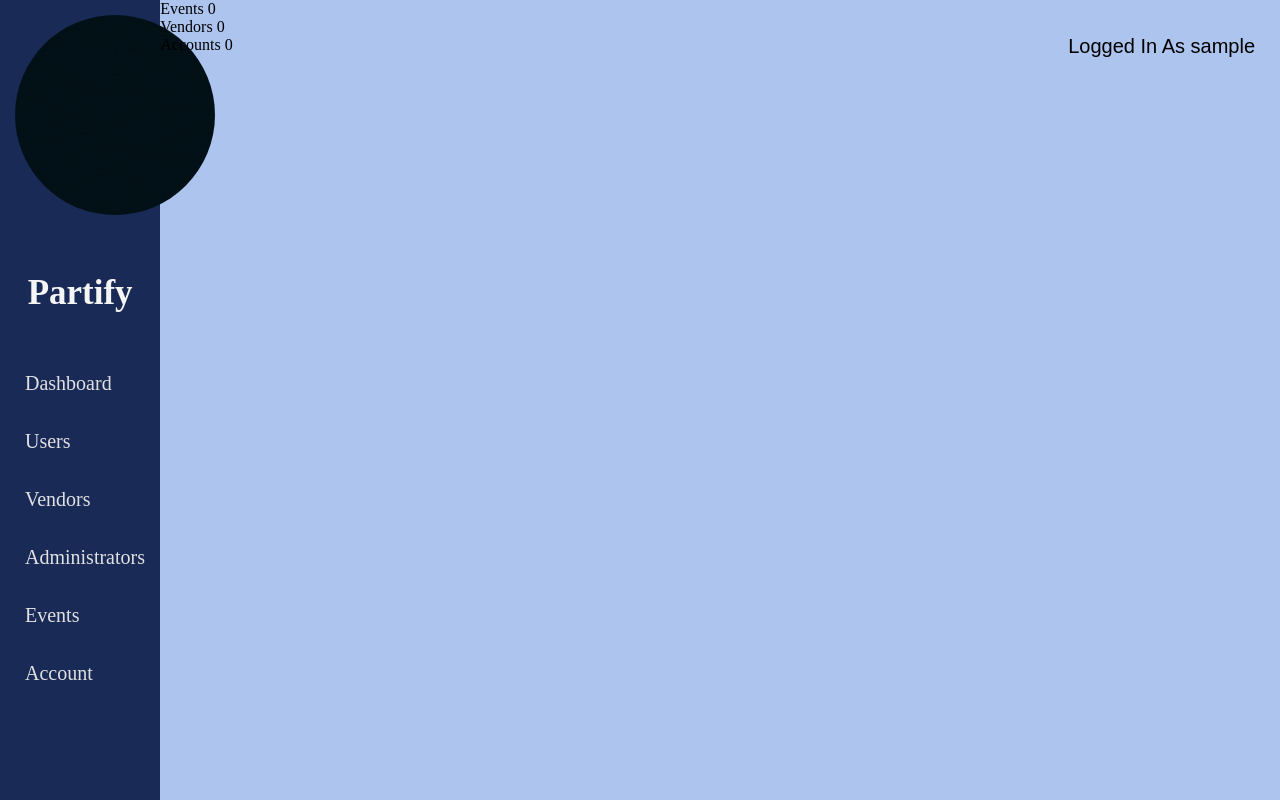
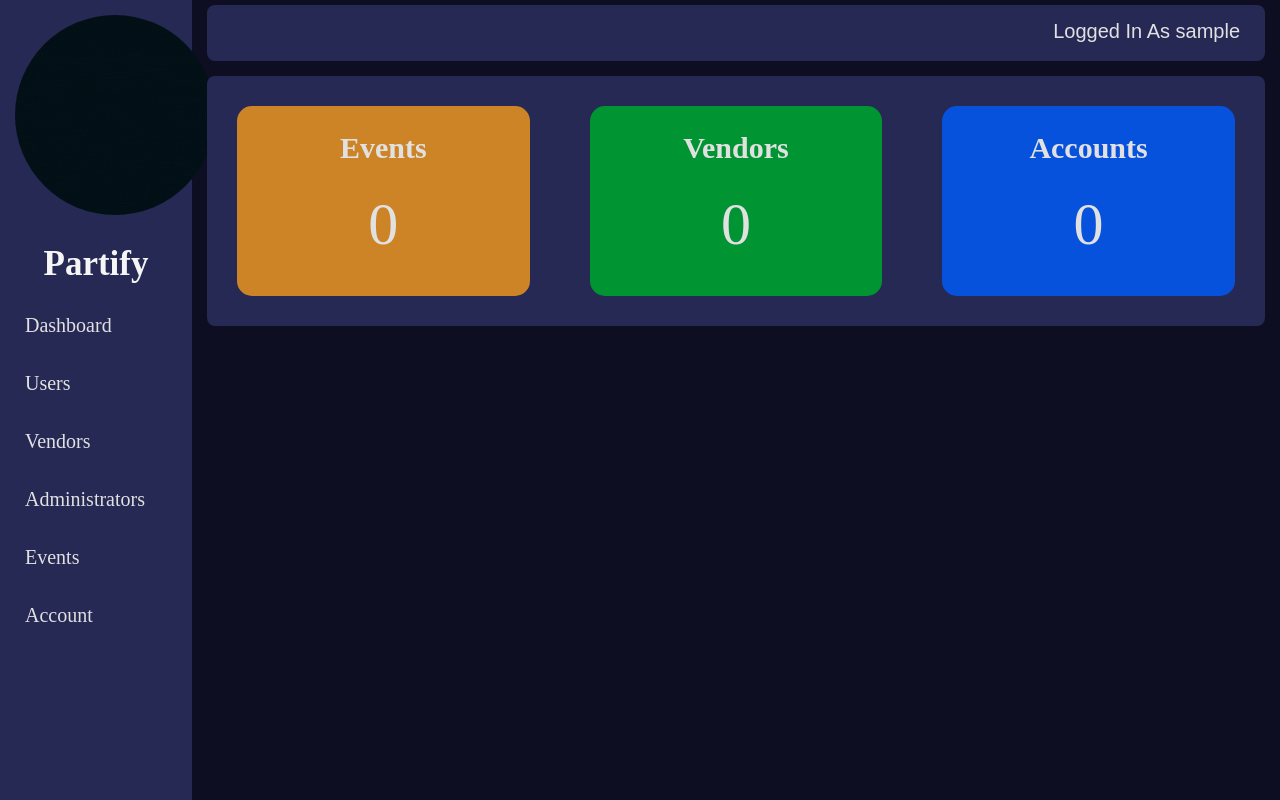
Before and after one commit to ThisuriAbeywardana/Partify, a PHP site: page /Admin/dashboard.php in a window 1280 px wide. Run offline with PHP 8.4, Linux system fonts and the light colour scheme; the visitor is signed in with stand-in values (Sample User, id 1); data that the repository does not hold is empty.

Commit message:
addedd some css

```diff
--- a/Admin/dashboard.php
+++ b/Admin/dashboard.php
@@ -3,40 +3,43 @@
     if(!isset($_SESSION['loggedIn']) && $_SESSION['loggedIn']!='true' && $_SESSION['userType']!='Admin'){
         header("Location: ../login.php");
     }
+
+
 ?>
 <!DOCTYPE html>
 <html lang="en">
 <head>
     <meta charset="UTF-8">
     <meta name="viewport" content="width=device-width, initial-scale=1.0">
-    <title>Dashboard</title>
+    <title>Account</title>
     <link rel="stylesheet" type="text/css" href="../css/main.css">
     <link rel="stylesheet" type="text/css" href="../css/navbar.css">
     <link rel="stylesheet" type="text/css" href="../css/header2.css">
-
+    <link rel="stylesheet" type="text/css" href="../css/profile.css">
+    <link rel="stylesheet" type="text/css" href="../css/footer.css">
+    <link rel="stylesheet" type="text/css" href="../css/adminDashboard.css">
 </head>
 <body>
-<?php include('../Includes/header2.php') ?>
 
 <div class="container">
     <?php
         include('./nav.php');
+    ?>
+    <div class="right">
+    <?php
+        include('../Includes/header2.php');
         include('../Controls/general.php');
-
-
     ?>
-    <div class="mainUP">
-        <div class="card">
-            Events <?php echo getEventCount(); ?>
-        </div>
-        <div class="card">
-            Vendors <?php echo getVendorCount(); ?>
-        </div>
-        <div class="card">
-            Accounts <?php echo getUserCount(); ?>
+        <div class="mainUP">
+            <div class="card c1">
+                <h3>Events</h3><p> <?php echo getEventCount(); ?></p>
+            </div>
+            <div class="card c2">
+                <h3>Vendors</h3> <p><?php echo getVendorCount(); ?></p>
+            </div>
+            <div class="card c3">
+                <h3>Accounts</h3><p><?php echo getUserCount(); ?></p>
+            </div>
         </div>
     </div>
-
-
-
 </div>
--- /dev/null
+++ b/css/adminDashboard.css
@@ -0,0 +1,35 @@
+.mainUP{
+    margin: 15px;
+    background-color: #252954;
+    height: 250px;
+    border-radius: 8px;
+    color:  rgb(225, 225, 226);
+    display: grid;
+    grid-template-columns: 33.33% 33.33% 33.33%;
+}
+.mainUP .card{
+    background: rgb(26, 29, 58);
+    margin: 30px;
+    border-radius: 15px;
+}
+
+.mainUP .card h3{
+    margin: 25px 0px;
+
+    text-align: center;
+    font-size: 30px;
+}
+.mainUP .card p{
+    text-align: center ;
+    font-size: 60px;
+
+}
+.mainUP .c1{
+    background-color: #ffa01ac5;
+}
+.mainUP .c2{
+    background-color: #009432;
+}
+.mainUP .c3{
+    background-color: #0652DD;
+}
--- a/css/header2.css
+++ b/css/header2.css
@@ -24,7 +24,10 @@
 } */
 .head{
     height: 7%;
-    background-color: white;
+    background-color: #252954;
+    margin: 5px 15px;
+    border-radius: 8px;
+    color: rgb(225, 225, 226);
 }
 .head .username{
     float: right;
--- a/css/main.css
+++ b/css/main.css
@@ -5,5 +5,12 @@
 }
 body{
     /* background-color: rgb(212, 198, 212); */
-    background-color: #adc4ee;
+    background-color: #0e0e23;
 }
+.users{
+    background-color: #252954;
+    margin: 15px;
+    border-radius: 15px;
+    color:  rgb(225, 225, 226);
+    height: 50vh;
+}
--- a/css/navbar.css
+++ b/css/navbar.css
@@ -7,7 +7,7 @@
 
     height: 100vh;
     display: inline-block;
-    background-color: #192a56;
+    background-color: #252954;
     color: whitesmoke;
     position: static;
 
--- a/css/profile.css
+++ b/css/profile.css
@@ -1,9 +1,12 @@
 .profile{
     font-family: Arial, Helvetica, sans-serif;
     margin: 15px;
-    background-color: whitesmoke;
+    background-color: #252954;
+    color:  rgb(225, 225, 226);
+    border-radius: 15px;
 }
 .profile h2{
+    padding-top: 15px;
     text-align: center;
     font-size: 40px;
     padding-bottom: 15px;
```
Also changed, not shown: Admin/users.php (+18 -17 lines).
